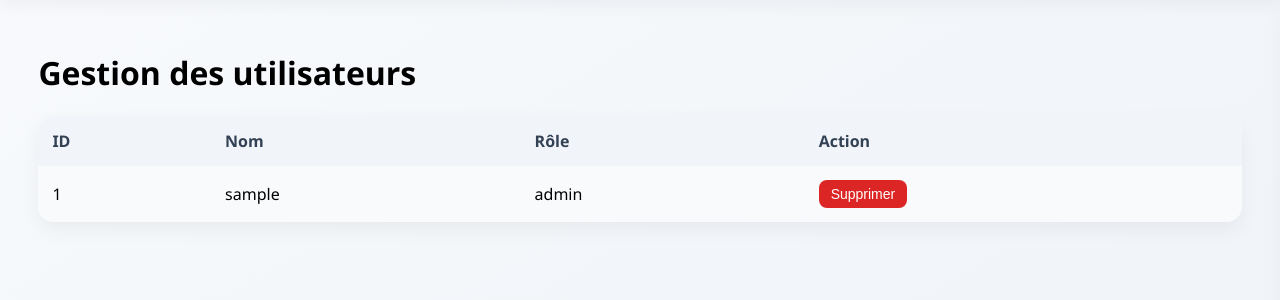
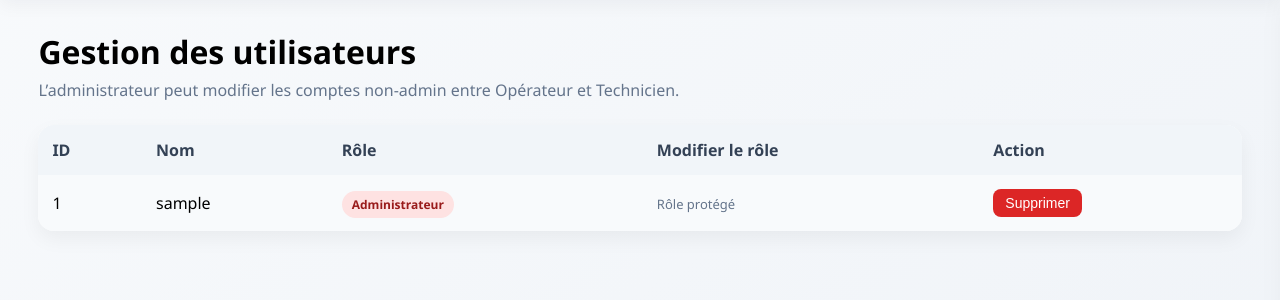
Before and after one commit to LCloufa/GMAO, a Flask app: page /users in a window 1280 px wide. Shown: the part 111-411 px from the top of the page. Run offline with Flask 3, Linux system fonts and the light colour scheme; the visitor is signed in with stand-in values (Sample User, id 1); data comes from the database, SQL or seed files in the repository; some libraries are stand-ins or nearby versions.

Commit message:
Ajouter la modification des rôles utilisateur

```diff
--- a/templates/users.html
+++ b/templates/users.html
@@ -1,31 +1,62 @@
 {% extends "base.html" %}
 {% block content %}
 
-<h1>Gestion des utilisateurs</h1>
+<div style="display:flex; justify-content:space-between; align-items:flex-end; margin-bottom:24px; gap:20px;">
+    <div>
+        <h1 style="margin:0;">Gestion des utilisateurs</h1>
+        <p style="margin:6px 0 0; color:#64748b;">
+            L’administrateur peut modifier les comptes non-admin entre Opérateur et Technicien.
+        </p>
+    </div>
+</div>
 
 <table>
     <tr>
         <th>ID</th>
         <th>Nom</th>
         <th>Rôle</th>
+        <th>Modifier le rôle</th>
         <th>Action</th>
     </tr>
 
     {% for u in users %}
+    {% set current_role = (u[2] or '')|lower %}
     <tr>
         <td>{{ u[0] }}</td>
         <td>{{ u[1] }}</td>
-        <td>{{ u[2] }}</td>
         <td>
-<form method="POST" action="/users/delete/{{ u[0] }}" style="display:inline;">
-  <button class="btn-delete" type="submit" onclick="return confirm('Supprimer cet utilisateur ?')">
-    Supprimer
-  </button>
-</form>
+            {% if current_role == 'admin' %}
+                <span class="badge priority-critical">Administrateur</span>
+            {% elif current_role == 'technician' %}
+                <span class="badge priority-medium">Technicien</span>
+            {% else %}
+                <span class="badge priority-low">Opérateur</span>
+            {% endif %}
+        </td>
+        <td>
+            {% if current_role == 'admin' %}
+                <span style="color:#64748b; font-size:13px;">Rôle protégé</span>
+            {% else %}
+                <form method="POST" action="/users/{{ u[0] }}/role"
+                      style="display:flex; align-items:center; gap:8px; margin:0;">
+                    <select name="role" required style="min-width:150px; margin:0;">
+                        <option value="operator" {% if current_role == 'operator' %}selected{% endif %}>Opérateur</option>
+                        <option value="technician" {% if current_role == 'technician' %}selected{% endif %}>Technicien</option>
+                    </select>
+                    <button class="btn-primary" type="submit">Enregistrer</button>
+                </form>
+            {% endif %}
+        </td>
+        <td>
+            <form method="POST" action="/users/delete/{{ u[0] }}" style="display:inline;">
+                <button class="btn-delete" type="submit"
+                        onclick="return confirm('Supprimer cet utilisateur ?')">
+                    Supprimer
+                </button>
+            </form>
         </td>
     </tr>
     {% endfor %}
 </table>
 
-
 {% endblock %}
```
